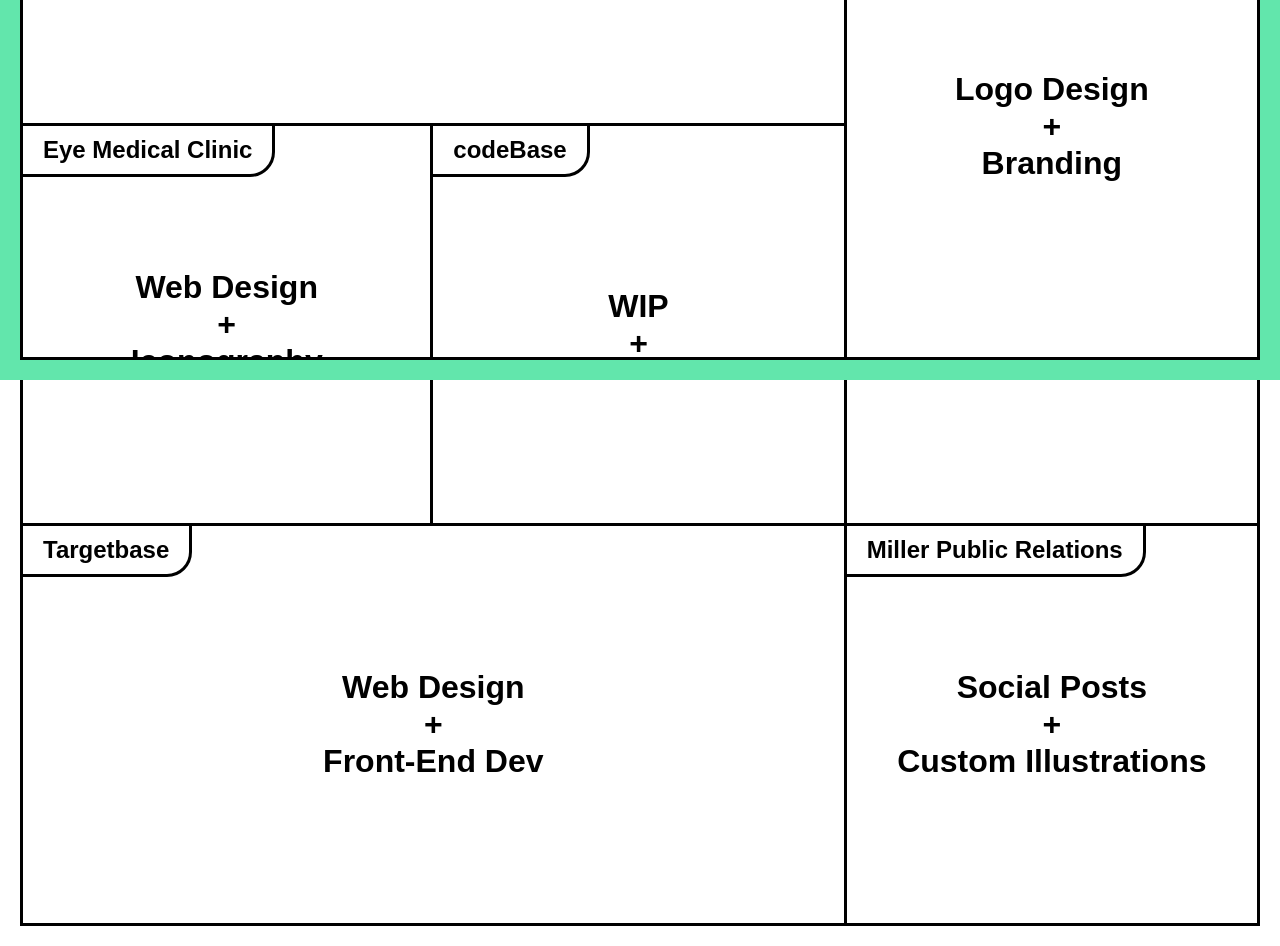
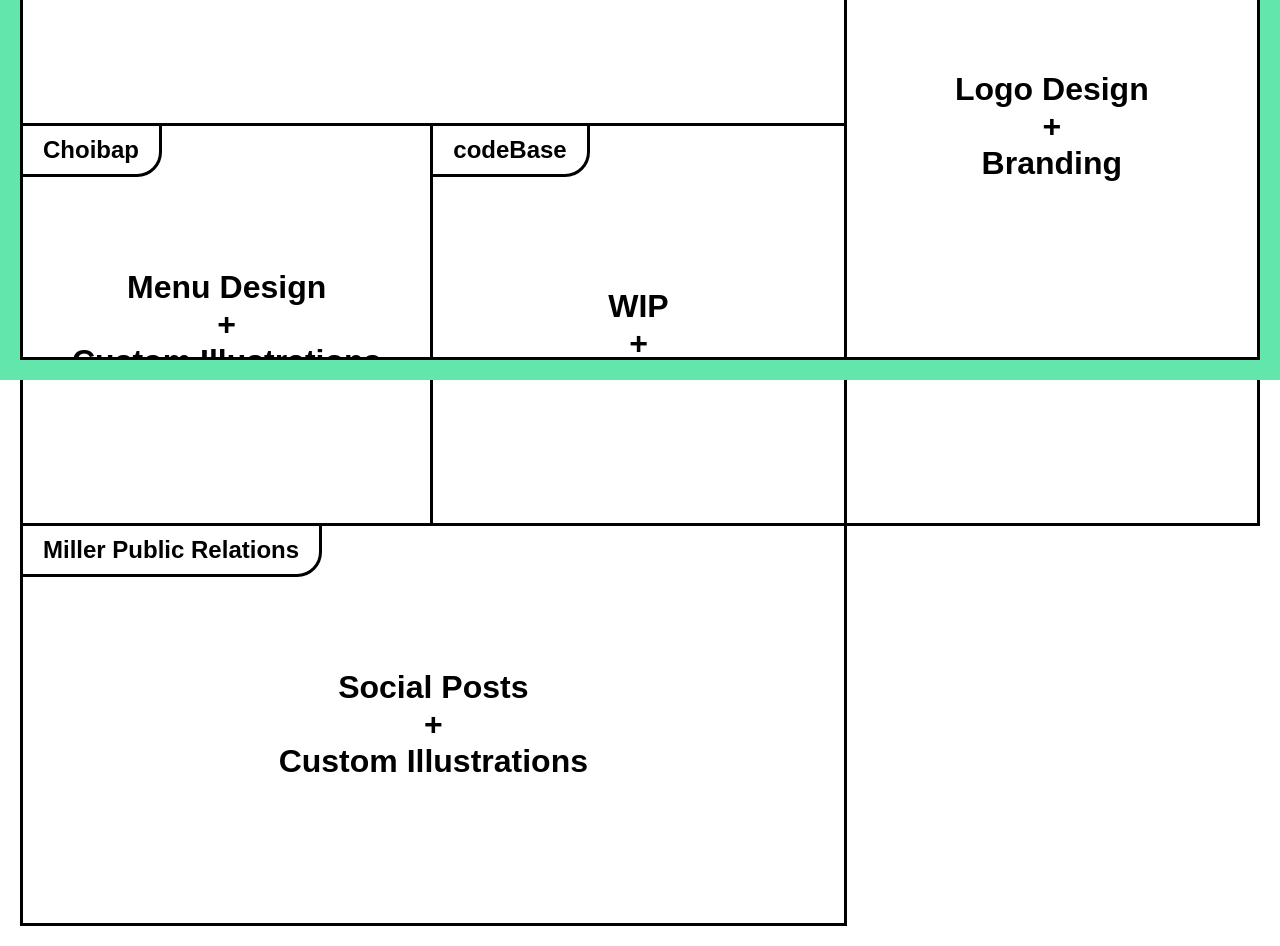
Before and after one commit to seandorr/portfolio, a React (Create React App) app: page / in a window 1280 px wide. Shown: the part 420-1366 px from the top of the page. Built offline with nearby package versions, Linux system fonts and the light colour scheme; a web font is replaced by a local one.

Commit message:
Removing one project and changing order

```diff
--- a/src/pages/Home.js
+++ b/src/pages/Home.js
@@ -22,11 +22,11 @@ const Home = () => {
 			/>
 			<ProjectGridItem
 				id={"3"}
-				companyTitle={"Eye Medical Clinic"}
-				serviceOne={"Web Design"}
-				serviceTwo={"Iconography"}
-				image={""}
-				border={"#F08E21"}
+				companyTitle={"Choibap"}
+				serviceOne={"Menu Design"}
+				serviceTwo={"Custom Illustrations"}
+				image={"choibap-illustration.svg"}
+				border={"#F9EA7D"}
 			/>
 			<ProjectGridItem
 				id={"4"}
@@ -38,14 +38,6 @@ const Home = () => {
 			/>
 			<ProjectGridItem
 				id={"5"}
-				companyTitle={"Targetbase"}
-				serviceOne={"Web Design"}
-				serviceTwo={"Front-End Dev"}
-				image={""}
-				border={"#febe11"}
-			/>
-			<ProjectGridItem
-				id={"6"}
 				companyTitle={"Miller Public Relations"}
 				serviceOne={"Social Posts"}
 				serviceTwo={"Custom Illustrations"}
```
